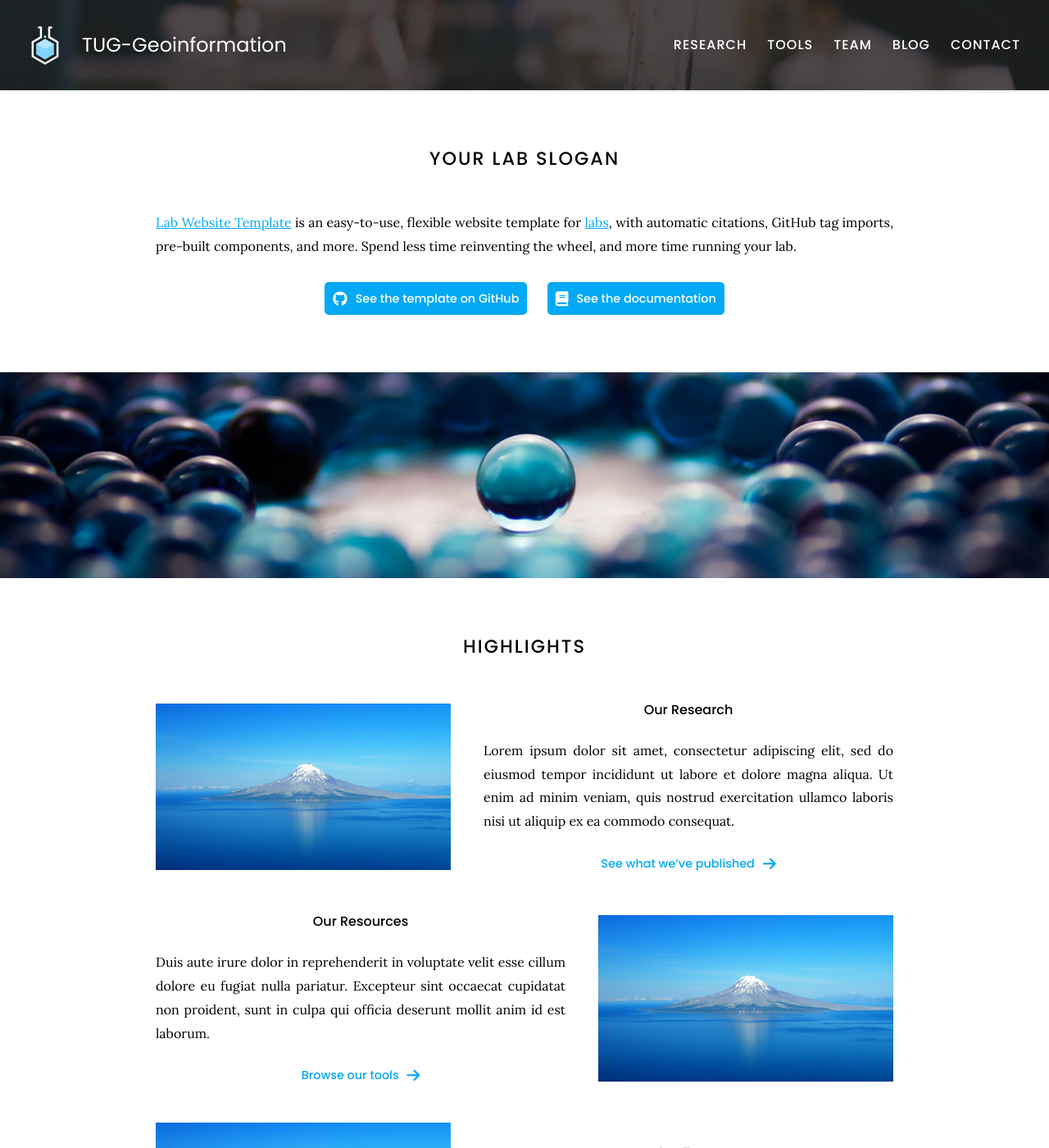
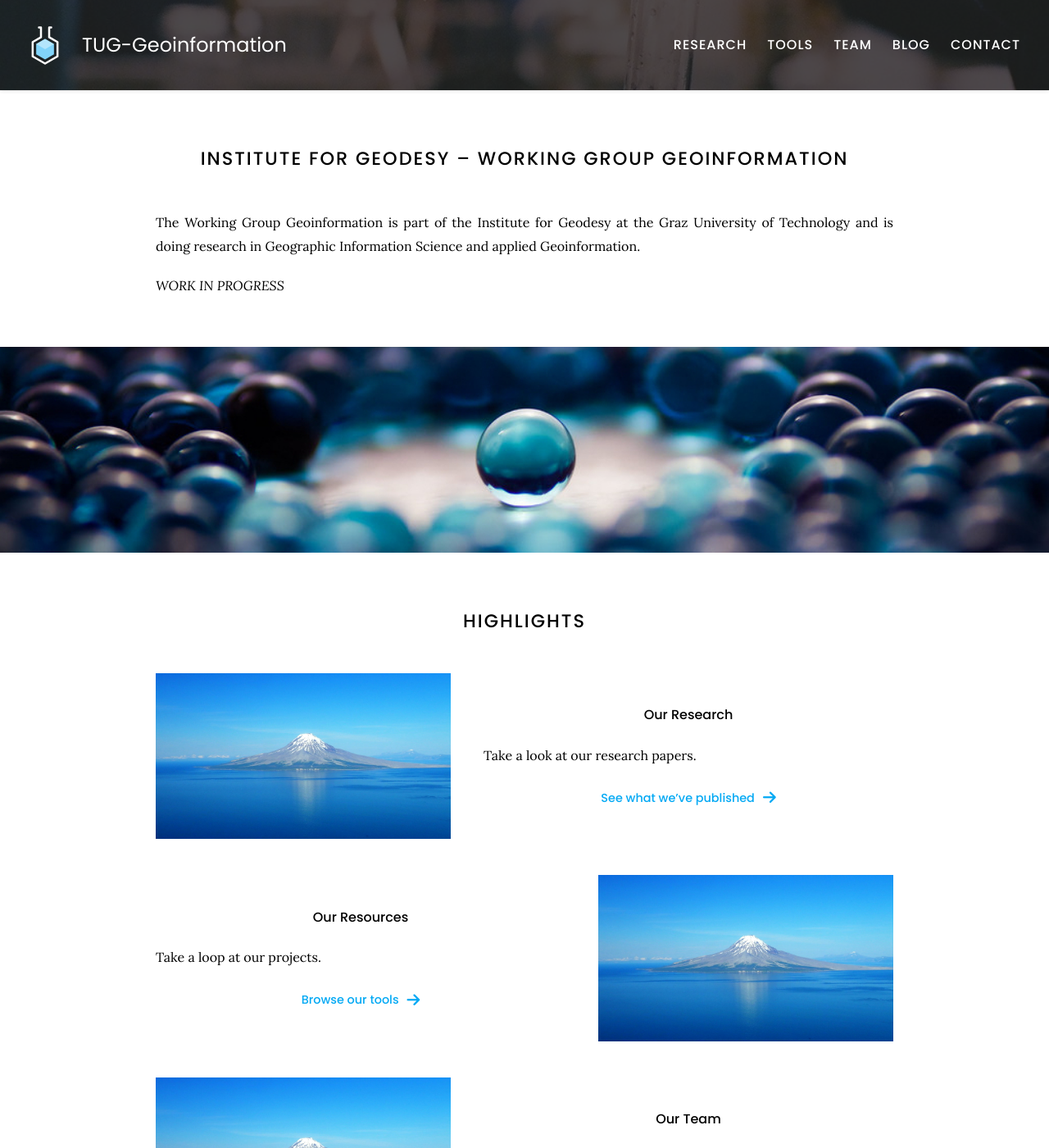
Before and after one commit to Geoinfo-TUGraz/Geoinfo-TUGraz.github.io, a Jekyll site: the page built from index.md, in a window 1280 px wide and 1400 px high. Shown: the whole window at 82% size. Built offline with Jekyll 4.4.1, drawn with Linux system fonts in a browser that asks for light colours; some of the changed text lies outside the part shown.

Commit message:
Update index.md

```diff
--- a/index.md
+++ b/index.md
@@ -2,27 +2,12 @@
 title: Home
 ---
 
-# Your Lab Slogan
+# Institute for Geodesy – Working Group Geoinformation
+The Working Group Geoinformation is part of the Institute for Geodesy at the Graz University of Technology and is doing research in Geographic Information Science and applied Geoinformation.
 
-[Lab Website Template](https://github.com/greenelab/lab-website-template) is an easy-to-use, flexible website template for [labs](https://www.greenelab.com/), with automatic citations, GitHub tag imports, pre-built components, and more.
-Spend less time reinventing the wheel, and more time running your lab.
+*WORK IN PROGRESS*
 
-{%
-  include link.html
-  type="github"
-  icon=""
-  text="See the template on GitHub"
-  link="greenelab/lab-website-template"
-  style="button"
-%}
-{%
-  include link.html
-  type="docs"
-  icon=""
-  text="See the documentation"
-  link="https://github.com/greenelab/lab-website-template/wiki"
-  style="button"
-%}
+
 {:.center}
 
 {% include section.html full=true %}
@@ -34,8 +19,7 @@ Spend less time reinventing the wheel, and more time running your lab.
 # Highlights
 
 {% capture text %}
-Lorem ipsum dolor sit amet, consectetur adipiscing elit, sed do eiusmod tempor incididunt ut labore et dolore magna aliqua.
-Ut enim ad minim veniam, quis nostrud exercitation ullamco laboris nisi ut aliquip ex ea commodo consequat.
+Take a look at our research papers.
 
 {%
   include link.html
@@ -56,8 +40,7 @@ Ut enim ad minim veniam, quis nostrud exercitation ullamco laboris nisi ut aliqu
 %}
 
 {% capture text %}
-Duis aute irure dolor in reprehenderit in voluptate velit esse cillum dolore eu fugiat nulla pariatur.
-Excepteur sint occaecat cupidatat non proident, sunt in culpa qui officia deserunt mollit anim id est laborum.
+Take a loop at our projects.
 
 {%
   include link.html
@@ -79,7 +62,7 @@ Excepteur sint occaecat cupidatat non proident, sunt in culpa qui officia deseru
 %}
 
 {% capture text %}
-Lorem ipsum dolor sit amet, consectetur adipiscing elit, sed do eiusmod tempor incididunt ut labore et dolore magna aliqua.
+Take a look at our team.
 
 {%
   include link.html
```
